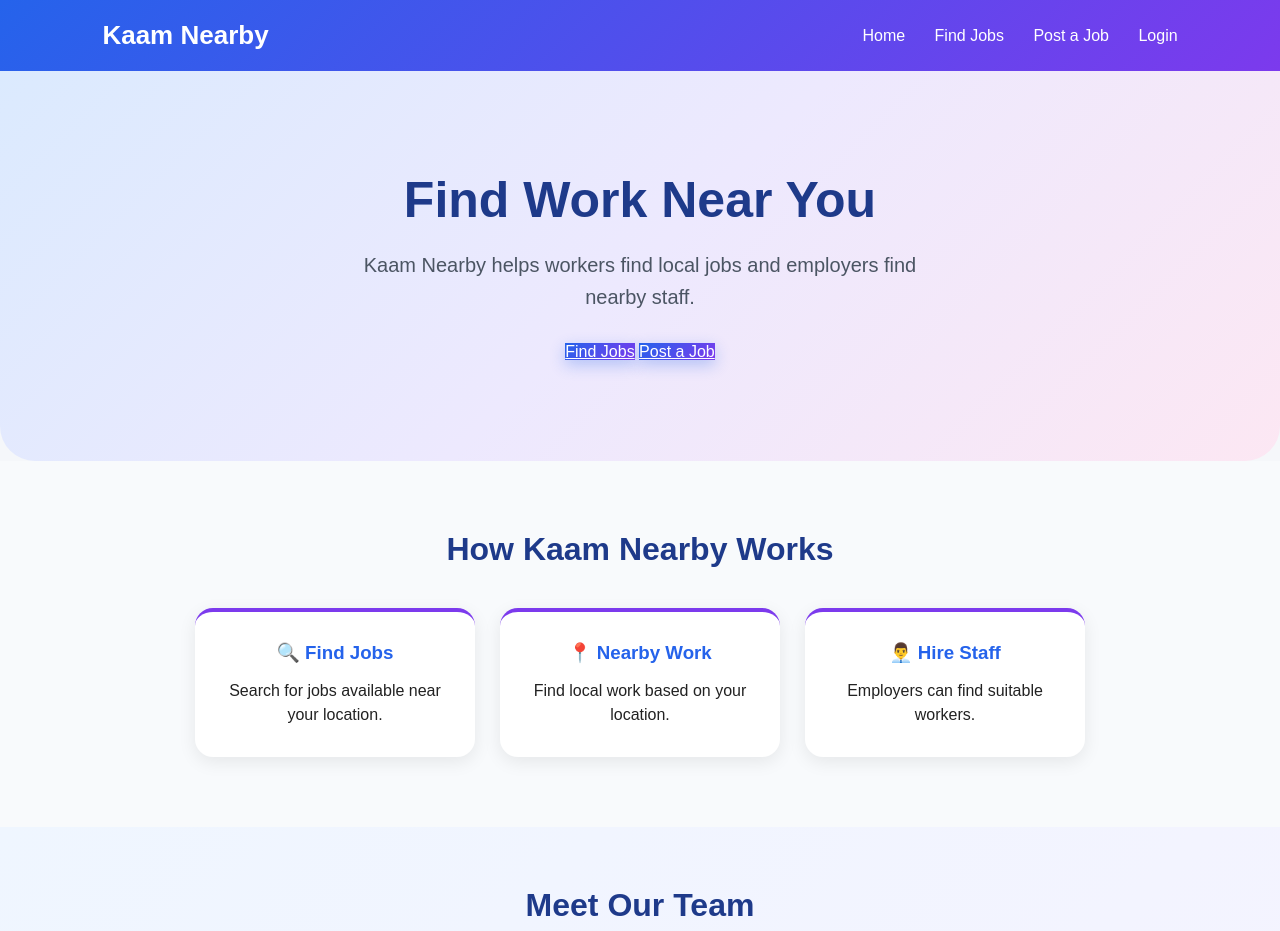
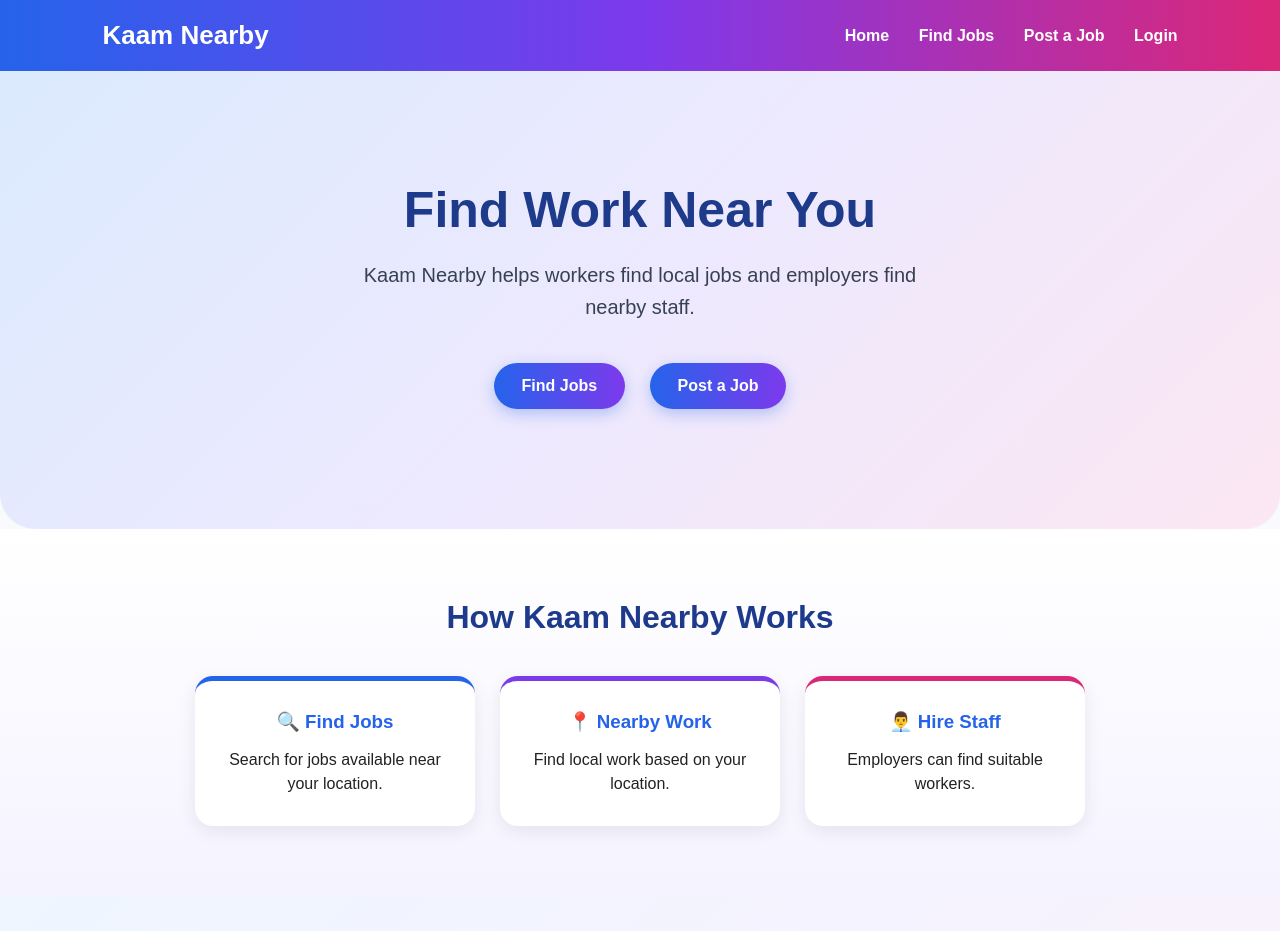
Before and after one commit to gamingbossyt880-eng/kaamnearby, a website: page index.html in a window 1280 px wide. Shown: the top 931 px of the page. Drawn offline with Linux system fonts and the light colour scheme; no server answers.

Commit message:
Updatedd style.css

```diff
--- a/style.css
+++ b/style.css
@@ -545,3 +545,116 @@ footer {
     color: #666;
     font-size: 15px;
 }
+/* ===== EXTRA COLOURFUL HOME PAGE ===== */
+
+body {
+    background: #f8fafc;
+}
+
+/* Header */
+header {
+    background: linear-gradient(90deg, #2563eb, #7c3aed, #db2777);
+}
+
+.logo {
+    color: #ffffff;
+}
+
+nav a {
+    color: #ffffff !important;
+    font-weight: 600;
+}
+
+nav a:hover {
+    color: #fde68a !important;
+}
+
+/* Hero */
+.hero {
+    background: linear-gradient(
+        135deg,
+        #dbeafe 0%,
+        #ede9fe 50%,
+        #fce7f3 100%
+    );
+    padding: 110px 20px;
+}
+
+.hero h1 {
+    color: #1e3a8a;
+    font-weight: 800;
+}
+
+.hero p {
+    color: #374151;
+}
+
+/* Home buttons */
+.hero-button {
+    display: inline-block;
+    text-decoration: none;
+    padding: 14px 28px;
+    margin: 10px;
+    border-radius: 30px;
+    background: linear-gradient(90deg, #2563eb, #7c3aed);
+    color: white !important;
+    font-weight: bold;
+    transition: 0.3s;
+}
+
+.hero-button:hover {
+    transform: translateY(-4px);
+    background: linear-gradient(90deg, #7c3aed, #db2777);
+}
+
+/* Features */
+.features {
+    background: linear-gradient(180deg, #ffffff, #f5f3ff);
+}
+
+.feature {
+    border: none;
+    border-top: 5px solid #7c3aed;
+    border-radius: 18px;
+    transition: 0.3s;
+}
+
+.feature:nth-child(1) {
+    border-top-color: #2563eb;
+}
+
+.feature:nth-child(2) {
+    border-top-color: #7c3aed;
+}
+
+.feature:nth-child(3) {
+    border-top-color: #db2777;
+}
+
+.feature:hover {
+    transform: translateY(-8px);
+}
+
+/* Team */
+.team-section {
+    background: linear-gradient(
+        135deg,
+        #eff6ff,
+        #f5f3ff,
+        #fdf2f8
+    );
+}
+
+.team-card {
+    border-top: 5px solid #db2777;
+    border-radius: 20px;
+}
+
+.team-card img {
+    border: 5px solid #7c3aed;
+}
+
+/* Footer */
+footer {
+    background: linear-gradient(90deg, #1e3a8a, #4c1d95, #831843);
+}
```
